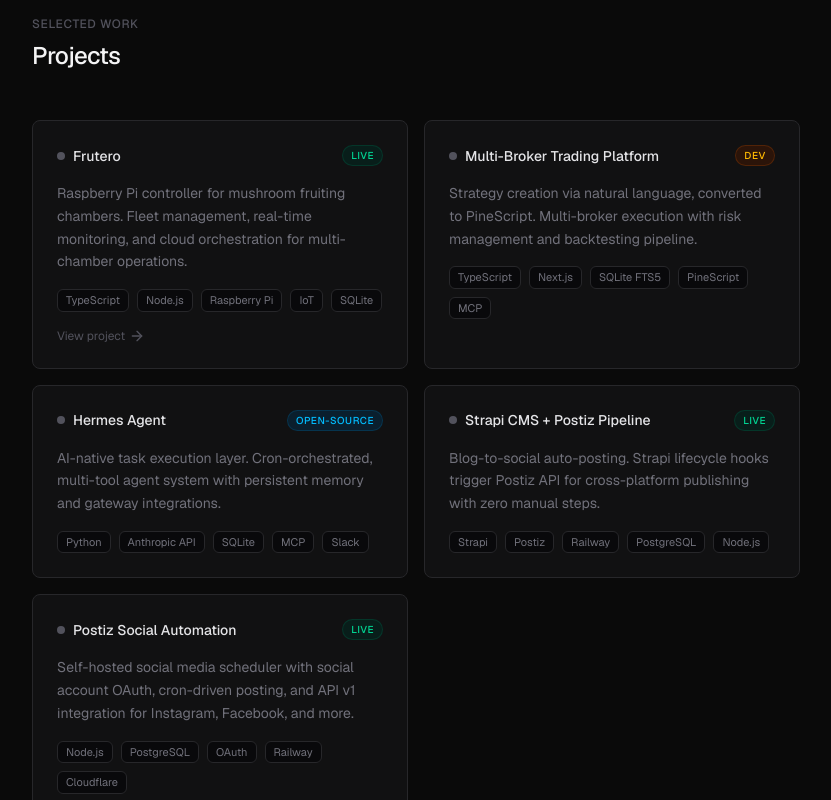
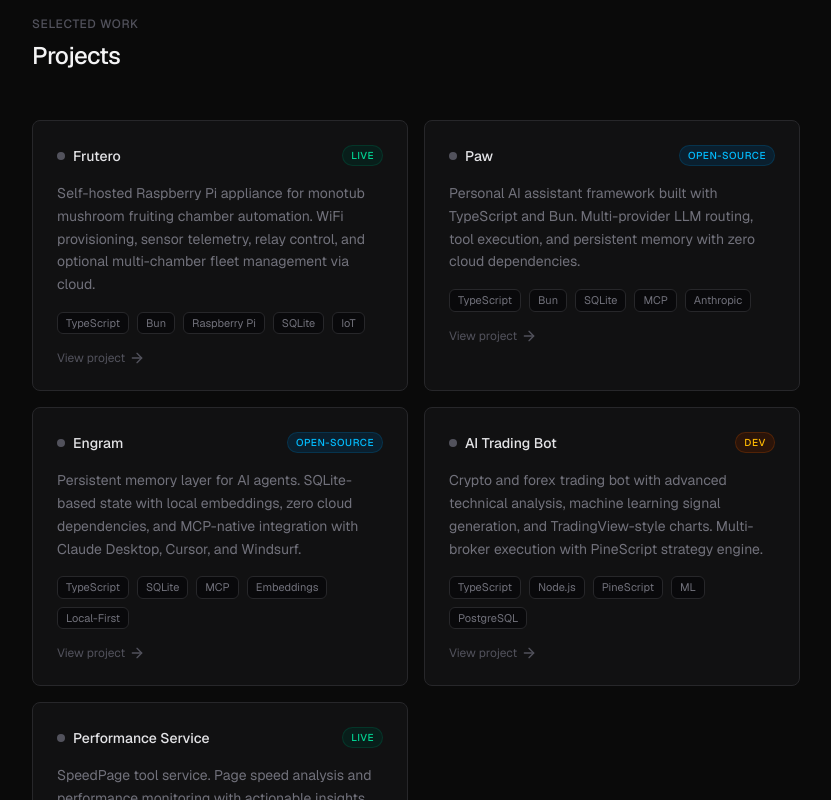
Before and after one commit to HBarefoot/portfolio-henry, a Next.js app: page / in a window 1280 px wide. Shown: the part 800-1600 px from the top of the page, without its empty margins (224-1055 px from the left). Built offline with nearby package versions, Linux system fonts and the light colour scheme.

Commit message:
fix: replace fake projects with real GitHub repos

```diff
--- a/src/app/page.tsx
+++ b/src/app/page.tsx
@@ -254,34 +254,37 @@
         <div className="grid gap-4 sm:grid-cols-2">
           <ProjectCard
             title="Frutero"
-            description="Raspberry Pi controller for mushroom fruiting chambers. Fleet management, real-time monitoring, and cloud orchestration for multi-chamber operations."
-            tags={["TypeScript", "Node.js", "Raspberry Pi", "IoT", "SQLite"]}
-            link="https://frutero.dev"
+            description="Self-hosted Raspberry Pi appliance for monotub mushroom fruiting chamber automation. WiFi provisioning, sensor telemetry, relay control, and optional multi-chamber fleet management via cloud."
+            tags={["TypeScript", "Bun", "Raspberry Pi", "SQLite", "IoT"]}
+            link="https://github.com/HBarefoot/frutero"
             status="live"
           />
           <ProjectCard
-            title="Multi-Broker Trading Platform"
-            description="Strategy creation via natural language, converted to PineScript. Multi-broker execution with risk management and backtesting pipeline."
-            tags={["TypeScript", "Next.js", "SQLite FTS5", "PineScript", "MCP"]}
+            title="Paw"
+            description="Personal AI assistant framework built with TypeScript and Bun. Multi-provider LLM routing, tool execution, and persistent memory with zero cloud dependencies."
+            tags={["TypeScript", "Bun", "SQLite", "MCP", "Anthropic"]}
+            link="https://github.com/HBarefoot/paw"
+            status="open-source"
+          />
+          <ProjectCard
+            title="Engram"
+            description="Persistent memory layer for AI agents. SQLite-based state with local embeddings, zero cloud dependencies, and MCP-native integration with Claude Desktop, Cursor, and Windsurf."
+            tags={["TypeScript", "SQLite", "MCP", "Embeddings", "Local-First"]}
+            link="https://github.com/HBarefoot/engram"
+            status="open-source"
+          />
+          <ProjectCard
+            title="AI Trading Bot"
+            description="Crypto and forex trading bot with advanced technical analysis, machine learning signal generation, and TradingView-style charts. Multi-broker execution with PineScript strategy engine."
+            tags={["TypeScript", "Node.js", "PineScript", "ML", "PostgreSQL"]}
+            link="https://github.com/HBarefoot/ai-trading-bot"
             status="dev"
           />
           <ProjectCard
-            title="Hermes Agent"
-            description="AI-native task execution layer. Cron-orchestrated, multi-tool agent system with persistent memory and gateway integrations."
-            tags={["Python", "Anthropic API", "SQLite", "MCP", "Slack"]}
-            status="open-source"
-          />
-          <ProjectCard
-            title="Strapi CMS + Postiz Pipeline"
-            description="Blog-to-social auto-posting. Strapi lifecycle hooks trigger Postiz API for cross-platform publishing with zero manual steps."
-            tags={["Strapi", "Postiz", "Railway", "PostgreSQL", "Node.js"]}
-            status="live"
-          />
-          <ProjectCard
-            title="Postiz Social Automation"
-            description="Self-hosted social media scheduler with social account OAuth, cron-driven posting, and API v1 integration for Instagram, Facebook, and more."
-            tags={["Node.js", "PostgreSQL", "OAuth", "Railway", "Cloudflare"]}
-            link="https://sm.henrybarefoot.com"
+            title="Performance Service"
+            description="SpeedPage tool service. Page speed analysis and performance monitoring with actionable insights."
+            tags={["TypeScript", "Node.js", "Web Performance"]}
+            link="https://github.com/HBarefoot/performance-service"
             status="live"
           />
         </div>
```
